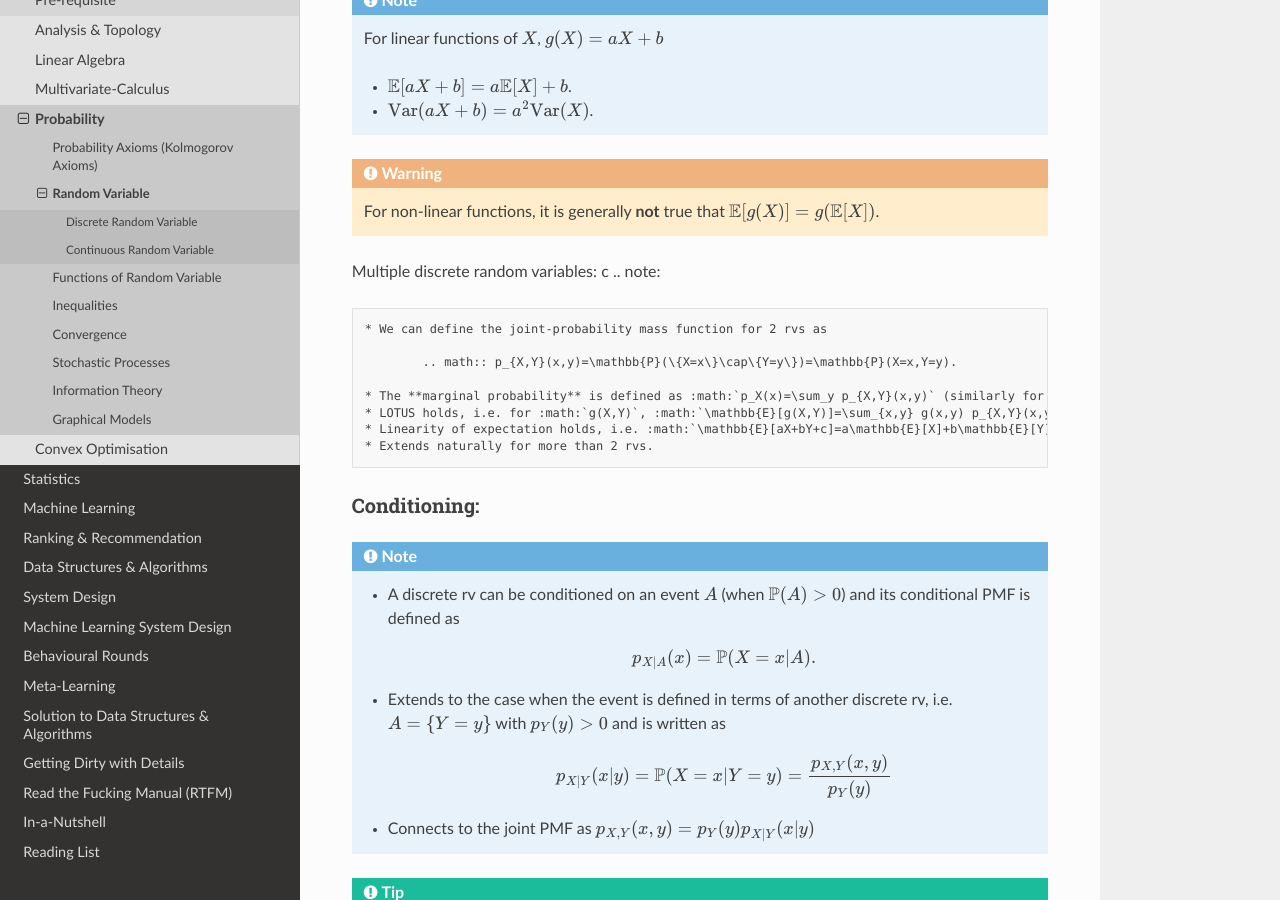
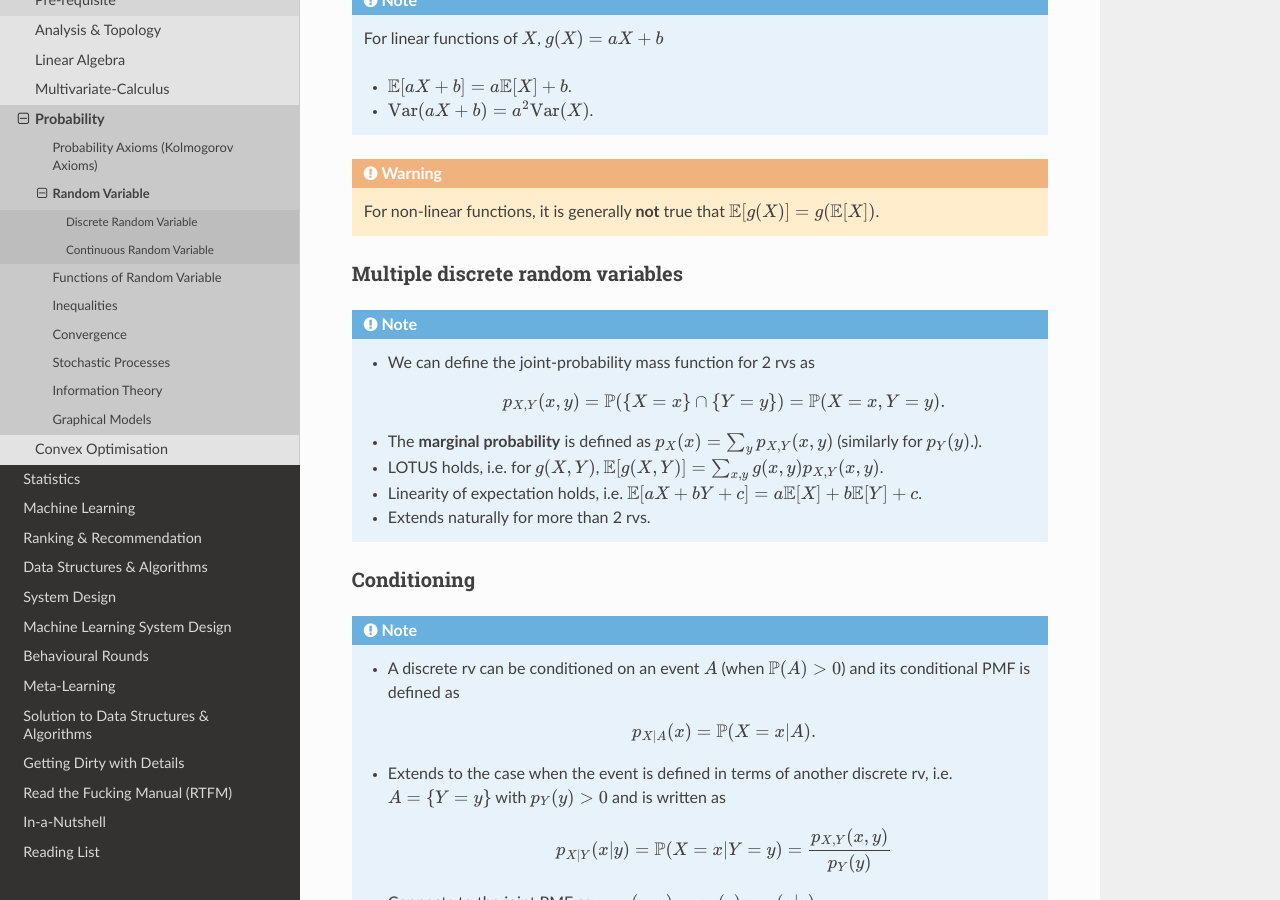
Before and after one commit to uselesstechjunks/leetcode, a Sphinx documentation site: the page built from docs/source/math/prob/rv.rst, in a window 1280 px wide and 900 px high, scrolled down 1607 px. Built offline with Sphinx 7.4.7 and the Read the Docs theme 2.0.0, drawn with Linux system fonts in a browser that asks for light colours; some of the changed text lies outside the part shown.

Commit message:
Update rv.rst

```diff
--- a/docs/source/math/prob/rv.rst
+++ b/docs/source/math/prob/rv.rst
@@ -1,7 +1,6 @@
 #######################################################################################
 Random Variable
 #######################################################################################
-
 Random variables (rvs) are real-valued functions of the outcome of an experiment.
 
 .. note::
@@ -13,7 +12,6 @@ Random variables (rvs) are real-valued functions of the outcome of an experiment
 *********************************************
 Discrete Random Variable
 *********************************************
-
 Discrete = values are from a finite/countably infinite subset of :math:`\mathbb{R}`.
 
 .. note::
@@ -29,7 +27,7 @@ Discrete = values are from a finite/countably infinite subset of :math:`\mathbb{
 		#. Collect all possible values for which :math:`\{x | g(x)=y\}`
 		#. Utilize axiom 3 to obtain :math:`p_Y(y)=\sum_{\{x | g(x)=y\}} p_X(x)`
 
-Expectation and Variance:
+Expectation and Variance
 ======================================================
 .. note::
 	* We can define **Expectation** of :math:`X` as :math:`\mathbb{E}[X]=\sum_x x p_X(x)` (assuming that the sum exists).
@@ -62,8 +60,8 @@ Expectation and Variance:
 ..  warning::
 	For non-linear functions, it is generally **not** true that :math:`\mathbb{E}[g(X)]=g(\mathbb{E}[X])`.
 
-Multiple discrete random variables:
-c
+Multiple discrete random variables
+======================================================
 .. note::
 	* We can define the joint-probability mass function for 2 rvs as
 
@@ -111,9 +109,9 @@ Conditioning:
 
 		.. math:: p_{X|B}(x)=\sum_{i=1}^n\mathbb{P}(A_i|B)p_{X|A_i\cap B}(x)
 
+Conditional expectation
+--------------------------------------------
 .. note::
-	Conditional expectation:
-
 	* Defined in terms of the conditional PMF, such as :math:`\mathbb{E}[X|A]=\sum_x x p_{X|A}(x)` and :math:`\mathbb{E}[X|Y=y]=\sum_x x p_{X|Y}(x|y)`.
 	* LOTUS holds, i.e. :math:`\mathbb{E}[g(X)|A]=\sum_x g(x)p_{X|A}(x)`.
 
@@ -135,7 +133,7 @@ Conditioning:
 
 		.. math:: \mathbb{E}[X]=\sum_y p_Y(y)\mathbb{E}[X|Y=y]=\sum_y g(y)p_Y(y)=\mathbb{E}[g(Y)]=\mathbb{E}\left[\mathbb{E}[X|Y]\right] \text{, where $g(Y)=\mathbb{E}[X|Y]$.}
 
-Notion of Independence:
+Notion of Independence
 ======================================================
 .. note::
 	* :math:`X` is independent of an event :math:`A` iff :math:`p_{X|A}(x)=p_X(x)` for all :math:`x`.
@@ -143,16 +141,15 @@ Notion of Independence:
 	* Two independent rvs are written with the notation :math:`X\perp\!\!\!\perp Y`.
 	* If :math:`X\perp\!\!\!\perp Y`, :math:`p_{X,Y}(x,y)=p_X(x)p_Y(y)` for all :math:`x` and :math:`y`.
 
+Expectation and variance for independent rvs
+------------------------------------------------------
 .. note::
-	Expectation and variance for independent rvs:
-
 	* :math:`\mathbb{E}[XY]=\mathbb{E}[X]\mathbb{E}[Y]`
 	* :math:`\mathrm{Var}(X+Y)=\mathrm{Var}(X)+\mathrm{Var}(Y)`
 	* Extends naturally to more than 2 rvs.
 
-Entropy and Mutual Information:
+Entropy and Mutual Information
 ======================================================
-
 .. note::
 	* For a rv with PMF :math:`X\sim p_X`, the term :math:`H(X)=-\sum_x p_X(x)\lg(p_X(x))` defines entropy which is a measure of uncertainty.
 	* For 2 rvs with a joint distribution :math:`p_{X,Y}(x,y)`, the term :math:`I(X,Y)=\sum_x\sum_y p_{X,Y}(x,y)\lg\left(\frac{p_{X,Y}(x,y)}{p_X(x)p_Y(y)}\right)` defines **mutual information**.
@@ -206,8 +201,7 @@ Any experiment that deals with a binary outcome (e.g. **success** or **failure**
 	* Under this setup, :math:`\mathbb{P}(A_i)=\mathbb{E}[X_i]`.
 
 Multinoulli
-""""""""""""""""""""""""""""""""""""
-
+^^^^^^^^^^^^^^^^^^^^^^^^^^^^^^^^^^
 Any experiment that deals with a categorical outcome can be represented by a Multinoulli rv.
 
 .. note::
@@ -292,8 +284,7 @@ In a repeated (:math:`n`-times) Bernoulli trial with parameter :math:`p`, let :m
 		.. math:: \mathbb{P}(X_i=1,X_j=1)=\mathbb{P}(X_1=1,X_2=1)=\mathbb{P}(X_1=1)\mathbb{P}(X_2=1|X_1=1)=\frac{1}{n}\cdot\frac{1}{n-1}
 
 Geometric
-""""""""""""""""""""""""""""""""""""
-
+^^^^^^^^^^^^^^^^^^^^^^^^^^^^^^^^^^^^^^^^^^^^^
 The number of repeated Bernoulli trials we need until we get a success can be modelled using a Geometric distribution. Let the Bernoulli trails have parameter :math:`p`. Then :math:`X\sim\mathrm{Geom}(p)` and the PMF for :math:`X=1,\cdots` is given by
 
 .. math:: p_X(x)=(1-p)^x p
@@ -317,8 +308,7 @@ The number of repeated Bernoulli trials we need until we get a success can be mo
 		* Utilise the total expectation law as :math:`\mathbb{E}[X]=\mathbb{P}(X=1)\mathbb{E}[X|X=1]+\mathbb{P}(X>1)\mathbb{E}[X|X>1]`
 
 Multinomial
-""""""""""""""""""""""""""""""""""""
-
+^^^^^^^^^^^^^^^^^^^^^^^^^^^^^^^^^^^^^^^^^^^^^
 Like Binomial, Multinomial describes the joint distribution of counts of different possible values for of :math:`n` repeated Multinoulli trials.
 
 .. note::
@@ -438,29 +427,28 @@ We can define Expectation of as :math:`\int\limits_{-\infty}^\infty x f_X(x) dx`
 .. tip::
 	* Note that :math:`\mathbb{E}[X^2]=0` signifies that :math:`X=0` with probability 1. This is a useful trick in many calculations.
 
+Cauchy-Schwarz inequality
+---------------------------------------
 .. note::
-	* Cauchy-Schwarz inequality:
+	* We define the inner product between two rvs :math:`X` and :math:`Y` as :math:`\langle X,Y\rangle=\mathbb{E}[XY]`.
 
-		* We define the inner product between two rvs :math:`X` and :math:`Y` as :math:`\langle X,Y\rangle=\mathbb{E}[XY]`.
+		* TODO: Understand why this is a valid definition for an inner product.
+	* We can define the norm induced by this inner product as :math:`\left\| \cdot \right\|_{\text{norm}}`, such that
 
-			* TODO: Understand why this is a valid definition for an inner product.
-		* We can define the norm induced by this inner product as :math:`\left\| \cdot \right\|_{\text{norm}}`, such that
+		.. math:: \langle X,X\rangle=\left\| X \right\|_{\text{norm}}^2=\mathbb{E}[X^2]
+	* Then Cauchy-Schwarz inequality becomes
 
-			.. math:: \langle X,X\rangle=\left\| X \right\|_{\text{norm}}^2=\mathbb{E}[X^2]
-		* Then Cauchy-Schwarz inequality becomes
+		.. math:: |\langle X,Y\rangle|^2\leq \left\| X \right\|_{\text{norm}}^2\cdot\left\| Y \right\|_{\text{norm}}^2\implies \left(\mathbb{E}[XY]\right)^2\leq\mathbb{E}[X^2]\cdot\mathbb{E}[Y^2]
 
-			.. math:: |\langle X,Y\rangle|^2\leq \left\| X \right\|_{\text{norm}}^2\cdot\left\| Y \right\|_{\text{norm}}^2\implies \left(\mathbb{E}[XY]\right)^2\leq\mathbb{E}[X^2]\cdot\mathbb{E}[Y^2]
+	* Direct proof without involving Cauchy-Schwarz:
 
-		* Direct proof without involving Cauchy-Schwarz:
+		* For :math:`\mathbb{E}[Y^2]=0`, we have :math:`\mathbb{P}(Y=0)=1`. In that case the above is satisfied.
+		* For :math:`\mathbb{E}[Y^2]\neq 0`, the proof follows from the observation that
 
-			* For :math:`\mathbb{E}[Y^2]=0`, we have :math:`\mathbb{P}(Y=0)=1`. In that case the above is satisfied.
-			* For :math:`\mathbb{E}[Y^2]\neq 0`, the proof follows from the observation that
-
-				.. math:: \mathbb{E}\left[\left(X-\frac{\mathbb{E}[XY]}{\mathbb{E}[Y^2]}Y\right)^2\right]\geq 0
+			.. math:: \mathbb{E}\left[\left(X-\frac{\mathbb{E}[XY]}{\mathbb{E}[Y^2]}Y\right)^2\right]\geq 0
 
 Cumulative distribution function
 =========================================================
-
 Regardless of whether a rv is discrete or continuous, there event :math:`\{X\leq x\}` has well defined probability.
 
 .. note::
@@ -549,14 +537,16 @@ Conditioning on an event
 				\frac{f_{X}(x)}{\mathbb{P}(X\in A)}, & \text{if $X\in A$} \\
 				0, & \text{otherwise}
 				\end{cases}
-	* Probabilistic interpretation:
 
-		* We can think of a small interval around :math:`X=x` of width :math:`\delta`, so that :math:`X\approx x`.
-		* Assuming that :math:`f_{X|A}(x)` stays the same within this interval
+Probabilistic interpretation
+^^^^^^^^^^^^^^^^^^^^^^^^^^^^^^^^^^^^^^^^^^^^^
+.. note::
+	* We can think of a small interval around :math:`X=x` of width :math:`\delta`, so that :math:`X\approx x`.
+	* Assuming that :math:`f_{X|A}(x)` stays the same within this interval
 
-			.. math:: \mathbb{P}(x\leq X\leq x+\delta|A)=\frac{\mathbb{P}(x\leq X\leq x+\delta,A)}{\mathbb{P}(A)}=\frac{\int\limits_{\{x\leq t\leq x+\delta\}\cap A} f_X(t)dt}{\mathbb{P}(A)}=\frac{f_X(x)}{\mathbb{P}(A)}\int\limits_{\{x\leq t\leq x+\delta\}\cap A} dt\approx f_{X|A}(x)\cdot\delta
+		.. math:: \mathbb{P}(x\leq X\leq x+\delta|A)=\frac{\mathbb{P}(x\leq X\leq x+\delta,A)}{\mathbb{P}(A)}=\frac{\int\limits_{\{x\leq t\leq x+\delta\}\cap A} f_X(t)dt}{\mathbb{P}(A)}=\frac{f_X(x)}{\mathbb{P}(A)}\int\limits_{\{x\leq t\leq x+\delta\}\cap A} dt\approx f_{X|A}(x)\cdot\delta
 
-		* Therefore, the conditional CDF represents conditional probability given an event per unit length.
+	* Therefore, the conditional CDF represents conditional probability given an event per unit length.
 	* Conditional CDF can be defined as :math:`F_{X|A}(x)=\int\limits_{-\infty}^x f_{X|A}(x) dx`.
 	* Jointly continuous rvs can be conditioned on an event :math:`C=\{x,y\}\in A` with :math:`\mathbb{P}(C)>0` as exactly like above.
 
@@ -581,10 +571,12 @@ Conditioning on a random variables
 
 	* If we have a mixed distribution with one discrete rv, :math:`K` and one continuous rv :math:`Y`, then we can define conditional PMF :math:`p_{K|Y}(k|y)` and conditional PDF :math:`f_{Y|K}(y|k)`.
 
-		* Probabilistic interpretation for this works as follows:
-
-			.. math:: p_{K|Y}(k|y)=\frac{\mathbb{P}(K=k,y\leq Y\leq y+\delta)}{\mathbb{P}(y\leq Y\leq y+\delta)}=\frac{\mathbb{P}(K=k)\mathbb{P}(y\leq Y\leq y+\delta|K=k)}{\mathbb{P}(y\leq Y\leq y+\delta)}\approx\frac{p_K(k)f_{Y|K}(y|k)\cdot\delta}{f_Y(y)\cdot\delta}=\frac{p_K(k)f_{Y|K}(y|k)}{f_Y(y)}
-		* We have :math:`f_Y(y)=\sum_{k}p_K(k)f_{Y|K}(y|k)` and :math:`p_K(k)=\int\limits_{-\infty}^\infty f_Y(t)p_{K|Y}(k|t) dt`.
+Probabilistic interpretation
+^^^^^^^^^^^^^^^^^^^^^^^^^^^^^^^^^^^^^^^^^^^^^
+.. note::
+	* Probabilistic interpretation for this works as follows.
+		.. math:: p_{K|Y}(k|y)=\frac{\mathbb{P}(K=k,y\leq Y\leq y+\delta)}{\mathbb{P}(y\leq Y\leq y+\delta)}=\frac{\mathbb{P}(K=k)\mathbb{P}(y\leq Y\leq y+\delta|K=k)}{\mathbb{P}(y\leq Y\leq y+\delta)}\approx\frac{p_K(k)f_{Y|K}(y|k)\cdot\delta}{f_Y(y)\cdot\delta}=\frac{p_K(k)f_{Y|K}(y|k)}{f_Y(y)}
+	* We have :math:`f_Y(y)=\sum_{k}p_K(k)f_{Y|K}(y|k)` and :math:`p_K(k)=\int\limits_{-\infty}^\infty f_Y(t)p_{K|Y}(k|t) dt`.
 
 .. tip::
 	Definition of probability conditioned on an event with 0 probability:
```
Also changed, not shown: other parts of docs/source/math/prob/rv.rst (+12 -17 lines).
